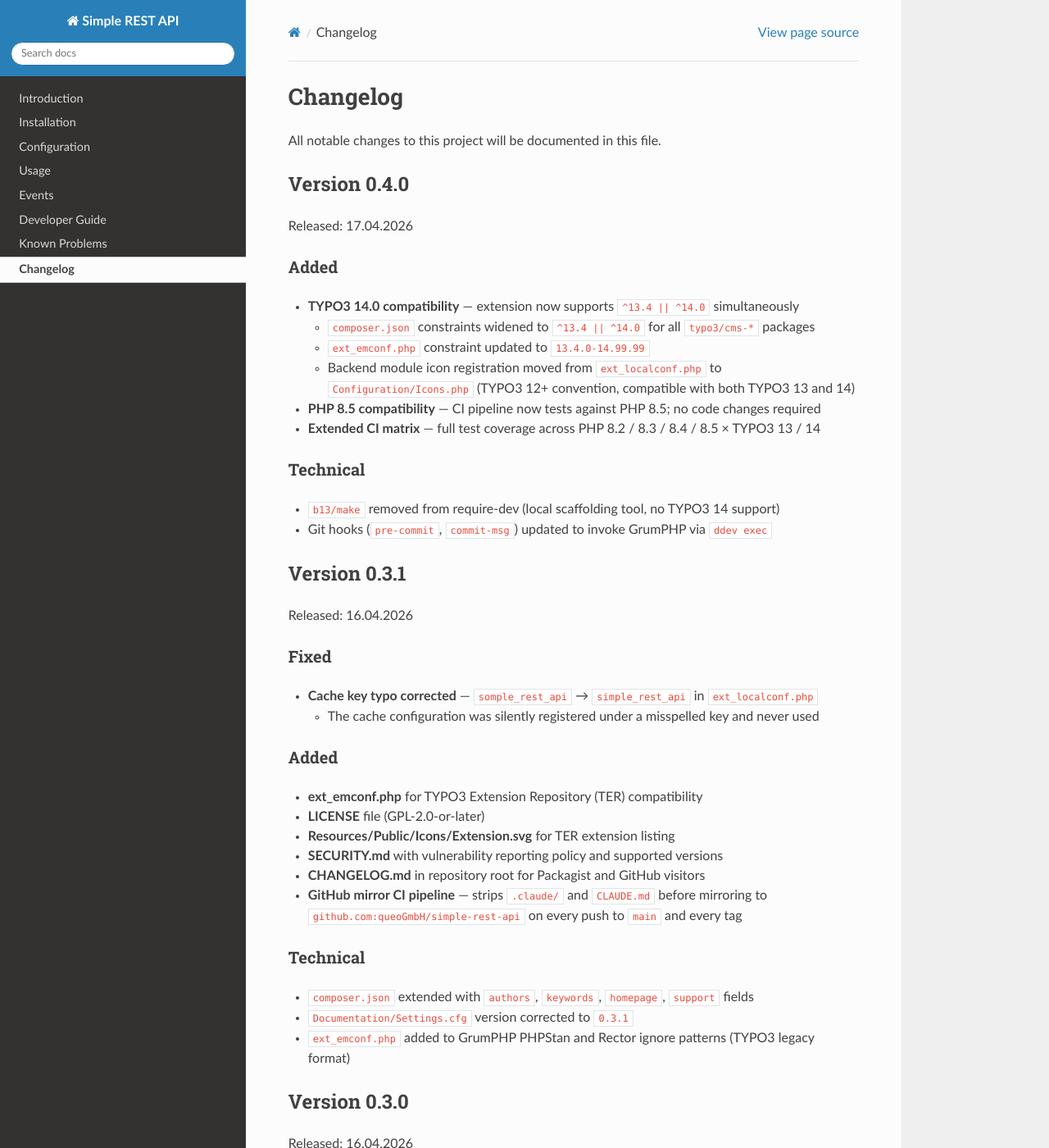
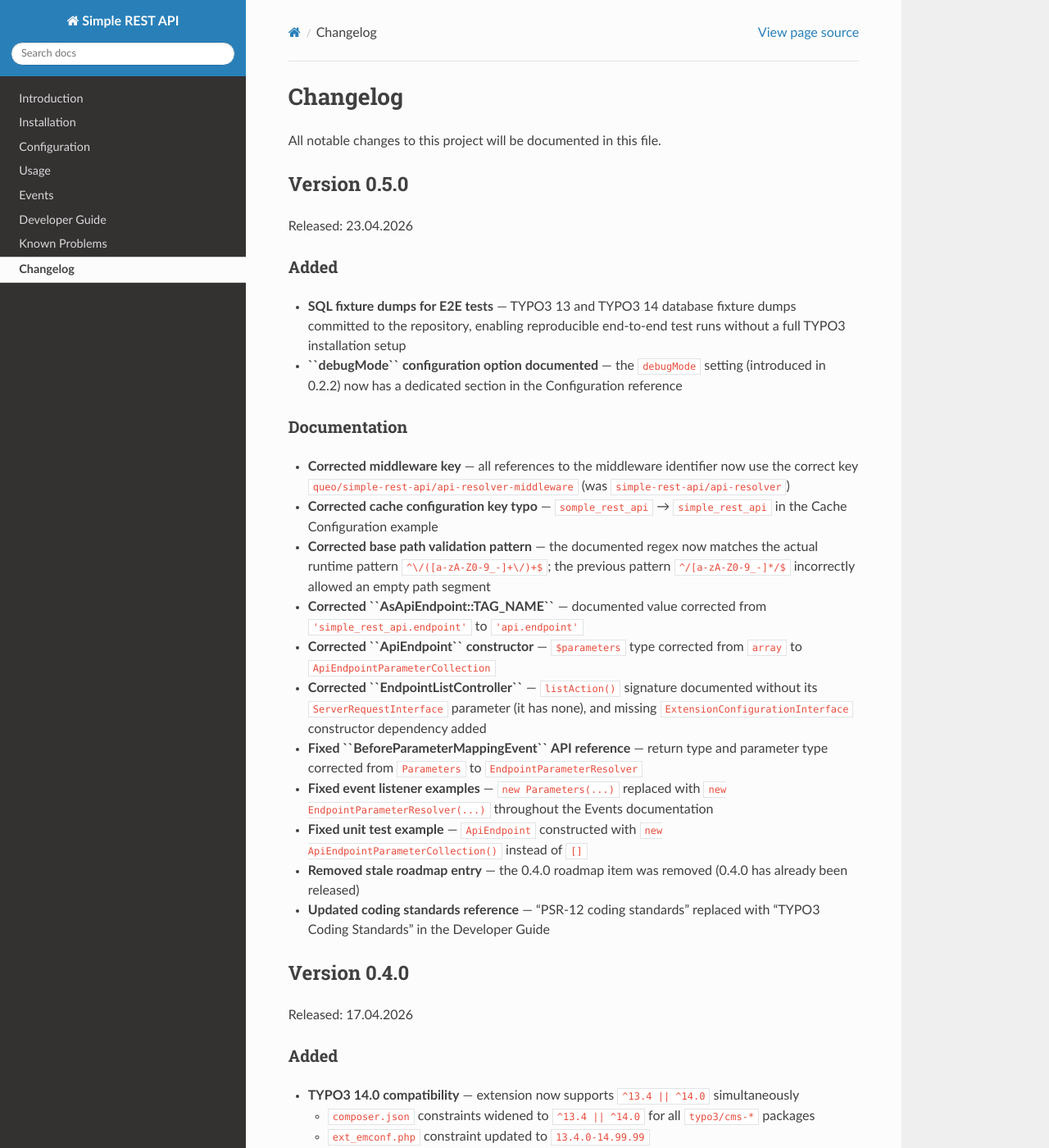
Before and after one commit to queoGmbH/simple-rest-api, a Sphinx documentation site: the page built from Documentation/Changelog/Index.rst, in a window 1280 px wide and 1400 px high. Shown: the whole window at 82% size. Built offline with Sphinx 7.4.7 and the Read the Docs theme 3.1.0, drawn with Linux system fonts in a browser that asks for light colours; some of the changed text lies outside the part shown.

Commit message:
[DOCS] Fix errors and add 0.5.0 changelog entry
- Correct middleware key to queo/simple-rest-api/api-resolver-middleware
- Fix cache config key typo: somple_rest_api -> simple_rest_api
- Fix base path validation regex to match actual runtime pattern
- Correct AsApiEndpoint::TAG_NAME value (api.endpoint)
- Correct ApiEndpoint::$parameters type (ApiEndpointParameterCollection)
- Fix EndpointListController: missing dep and listAction() signature
- Fix BeforeParameterMappingEvent: Parameters->EndpointParameterResolver
- Fix event examples: new Parameters->new EndpointParameterResolver
- Fix unit test: ApiEndpoint uses ApiEndpointParameterCollection
- Replace PSR-12 with TYPO3 Coding Standards
- Add debugMode configuration section
- Remove stale 0.4.0 roadmap entry (already released)
- Note configurable base path in Introduction and Usage
- Add 0.5.0 changelog entry

Related: #34

```diff
--- a/Documentation/Changelog/Index.rst
+++ b/Documentation/Changelog/Index.rst
@@ -7,6 +7,60 @@ Changelog
 =========
 
 All notable changes to this project will be documented in this file.
+
+Version 0.5.0
+=============
+
+Released: 23.04.2026
+
+Added
+-----
+
+* **SQL fixture dumps for E2E tests** — TYPO3 13 and TYPO3 14 database fixture
+  dumps committed to the repository, enabling reproducible end-to-end test runs
+  without a full TYPO3 installation setup
+
+* **``debugMode`` configuration option documented** — the ``debugMode`` setting
+  (introduced in 0.2.2) now has a dedicated section in the Configuration reference
+
+Documentation
+-------------
+
+* **Corrected middleware key** — all references to the middleware identifier now
+  use the correct key ``queo/simple-rest-api/api-resolver-middleware`` (was
+  ``simple-rest-api/api-resolver``)
+
+* **Corrected cache configuration key typo** — ``somple_rest_api`` →
+  ``simple_rest_api`` in the Cache Configuration example
+
+* **Corrected base path validation pattern** — the documented regex now matches
+  the actual runtime pattern ``^\/([a-zA-Z0-9_-]+\/)+$``; the previous pattern
+  ``^/[a-zA-Z0-9_-]*/$`` incorrectly allowed an empty path segment
+
+* **Corrected ``AsApiEndpoint::TAG_NAME``** — documented value corrected from
+  ``'simple_rest_api.endpoint'`` to ``'api.endpoint'``
+
+* **Corrected ``ApiEndpoint`` constructor** — ``$parameters`` type corrected from
+  ``array`` to ``ApiEndpointParameterCollection``
+
+* **Corrected ``EndpointListController``** — ``listAction()`` signature documented
+  without its ``ServerRequestInterface`` parameter (it has none), and missing
+  ``ExtensionConfigurationInterface`` constructor dependency added
+
+* **Fixed ``BeforeParameterMappingEvent`` API reference** — return type and
+  parameter type corrected from ``Parameters`` to ``EndpointParameterResolver``
+
+* **Fixed event listener examples** — ``new Parameters(...)`` replaced with
+  ``new EndpointParameterResolver(...)`` throughout the Events documentation
+
+* **Fixed unit test example** — ``ApiEndpoint`` constructed with
+  ``new ApiEndpointParameterCollection()`` instead of ``[]``
+
+* **Removed stale roadmap entry** — the 0.4.0 roadmap item was removed (0.4.0
+  has already been released)
+
+* **Updated coding standards reference** — "PSR-12 coding standards" replaced
+  with "TYPO3 Coding Standards" in the Developer Guide
 
 Version 0.4.0
 =============
@@ -615,14 +669,6 @@ Roadmap
 Planned for Future Versions
 ----------------------------
 
-Version 0.4.0
-~~~~~~~~~~~~~
-
-* Built-in request validation framework
-* Response serialization helpers
-* More PSR-14 events for customization
-* CLI command to list and test endpoints
-
 Version 1.0.0
 ~~~~~~~~~~~~~
 
--- a/Documentation/Introduction/Index.rst
+++ b/Documentation/Introduction/Index.rst
@@ -19,7 +19,7 @@ Key Features
 
 * **Simple method configuration** - Mark any method as an API endpoint using the
   `#[AsApiEndpoint]` PHP attribute
-* **Automatic routing** - All endpoints are automatically routed under `/api/`
+* **Automatic routing** - All endpoints are automatically routed under a configurable base path (default: ``/api/``)
 * **Parameter handling** - Scalar parameters from the URL path are automatically
   mapped to method arguments
 * **ServerRequest support** - Access the full PSR-7 ServerRequest for complex scenarios
--- a/Documentation/Usage/Index.rst
+++ b/Documentation/Usage/Index.rst
@@ -31,7 +31,11 @@ The simplest API endpoint returns a JSON response:
        }
    }
 
-This endpoint will be accessible at: `/api/v1/hello`
+This endpoint will be accessible at: ``/api/v1/hello`` (with the default base path).
+
+.. note::
+   The base path ``/api/`` is the default and can be changed per site. See
+   :ref:`configuration` for details on customizing the base path.
 
 With Documentation
 ------------------
```
Also changed, not shown: Documentation/Configuration/Index.rst (+37 -6 lines), Documentation/Developer/Index.rst (+13 -8 lines), Documentation/Events/Index.rst (+16 -9 lines).
